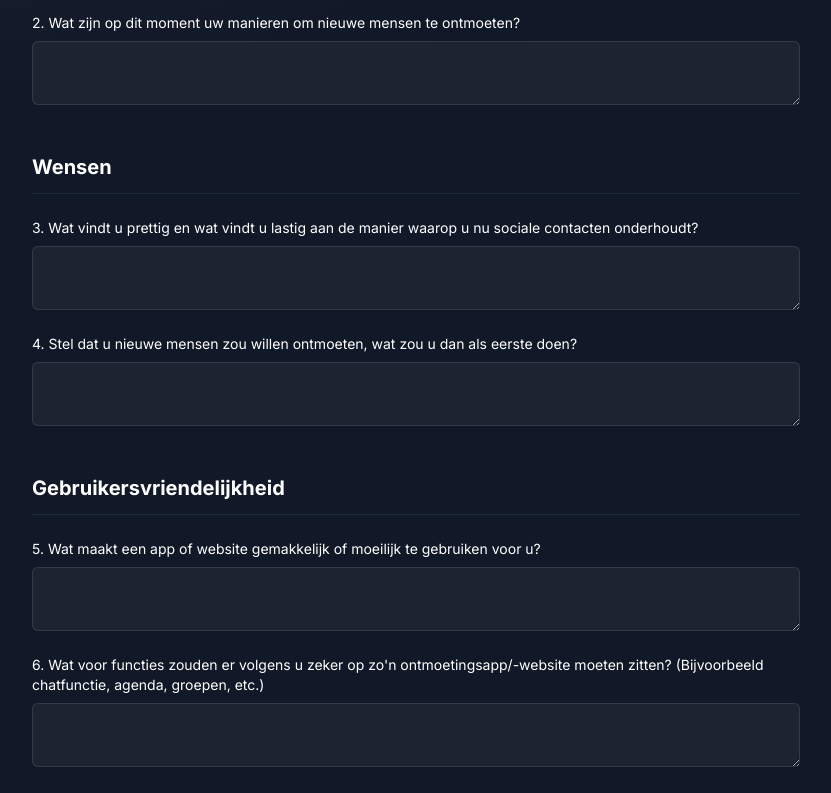
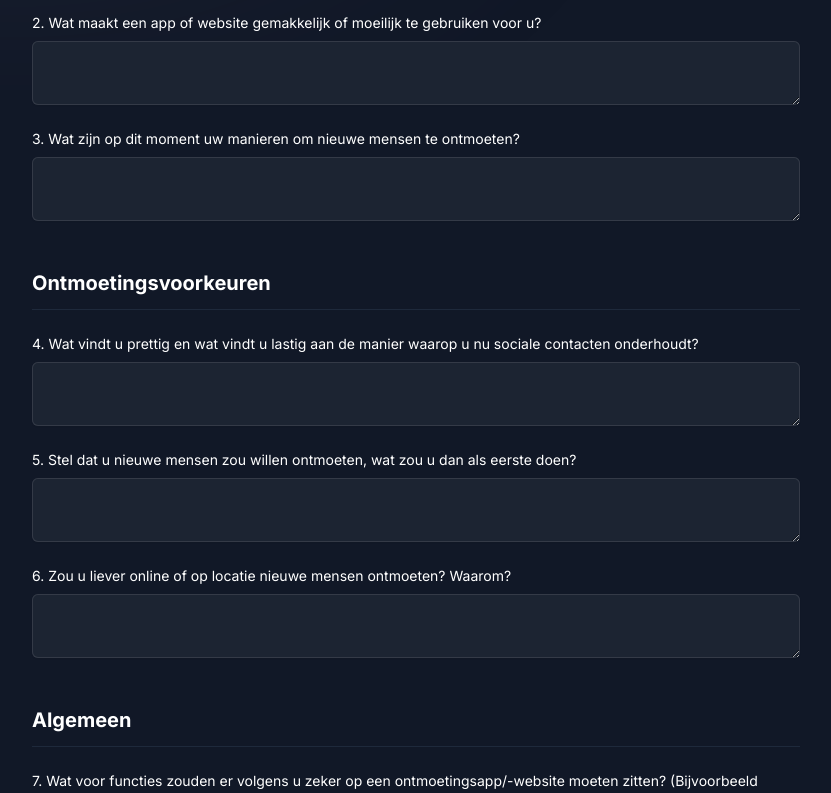
Before and after one commit to youri-pols/ontmoetingsplek-voor-ouderen-survey, a Next.js app: page / in a window 1280 px wide. Shown: the part 460-1253 px from the top of the page, without its empty margins (224-1055 px from the left). Built offline with nearby package versions, Linux system fonts and the light colour scheme.

Commit message:
Chaning questions order

```diff
--- a/pages/api/submit-form.js
+++ b/pages/api/submit-form.js
@@ -36,23 +36,23 @@ export default async function handler(req, res) {
             "1. Gebruikt u apps of websites voor sociale contacten? Zo ja, welke?: " +
             socialContact +
             "\n" +
-            "2. Wat zijn op dit moment uw manieren om nieuwe mensen te ontmoeten?: " +
+            "2. Wat maakt een app of website gemakkelijk of moeilijk te gebruiken voor u?: " +
+            irritations +
+            "\n" +
+            "3. Wat zijn op dit moment uw manieren om nieuwe mensen te ontmoeten?: " +
             howContact +
             "\n" +
-            "3. Wat vindt u prettig en wat vindt u lastig aan de manier waarop u nu sociale contacten onderhoudt?: " +
+            "4. Wat vindt u prettig en wat vindt u lastig aan de manier waarop u nu sociale contacten onderhoudt?: " +
             preferences +
             "\n" +
-            "4. Stel dat u nieuwe mensen zou willen ontmoeten, wat zou u dan als eerste doen?: " +
+            "5. Stel dat u nieuwe mensen zou willen ontmoeten, wat zou u dan als eerste doen?: " +
             newConnections +
             "\n" +
-            "5. Wat maakt een app of website gemakkelijk of moeilijk te gebruiken voor u?: " +
-            irritations +
+            "6. Zou u liever online of op locatie nieuwe mensen ontmoeten? Waarom?: " +
+            onlineOffline +
             "\n" +
-            "6. Wat voor functies zouden er volgens u zeker op zo'n ontmoetingsapp/-website moeten zitten? (Bijvoorbeeld chatfunctie, agenda, groepen, etc.): " +
+            "7. Wat voor functies zouden er volgens u zeker op een ontmoetingsapp/-website moeten zitten? (Bijvoorbeeld chatfunctie, agenda, groepen, etc.): " +
             functions +
-            "\n" +
-            "7. Zou u liever online of op locatie nieuwe mensen ontmoeten? Waarom?: " +
-            onlineOffline +
             "\n" +
             "8. Heeft u verder nog ideeën, wensen of tips om zo'n nieuw ontmoetingsplatform aantrekkelijk en toegankelijk te maken voor ouderen?: " +
             tips +
--- a/pages/index.tsx
+++ b/pages/index.tsx
@@ -95,28 +95,24 @@ export default function Home() {
                     {!isSubmitted ? (
                         <form className="mt-6 flex flex-col text-left gap-6" onSubmit={submitForm}>
                             <div className="divider">
-                                <h3 className="font-bold text-xl pb-3">Introductievragen</h3>
+                                <h3 className="font-bold text-xl pb-3">Huidige situatie</h3>
                                 <div className="h-[1px] w-full bg-slate-800"></div>
                             </div>
                             <TextField name="social-contact" value={socialContact} onChange={(newValue) => setSocialContact(newValue)} label={"1. Gebruikt u apps of websites voor sociale contacten? Zo ja, welke?"} />
-                            <TextField name="how-contact" value={howContact} onChange={(newValue) => setHowContact(newValue)} label={"2. Wat zijn op dit moment uw manieren om nieuwe mensen te ontmoeten?"} />
+                            <TextField name="irritations" value={irritations} onChange={(newValue) => setIrritations(newValue)} label={"2. Wat maakt een app of website gemakkelijk of moeilijk te gebruiken voor u?"} />
+                            <TextField name="how-contact" value={howContact} onChange={(newValue) => setHowContact(newValue)} label={"3. Wat zijn op dit moment uw manieren om nieuwe mensen te ontmoeten?"} />
                             <div className="divider mt-6">
-                                <h3 className="font-bold text-xl pb-3">Wensen</h3>
+                                <h3 className="font-bold text-xl pb-3">Ontmoetingsvoorkeuren</h3>
                                 <div className="h-[1px] w-full bg-slate-800"></div>
                             </div>
-                            <TextField name="preferences" value={preferences} onChange={(newValue) => setPreferences(newValue)} label={"3. Wat vindt u prettig en wat vindt u lastig aan de manier waarop u nu sociale contacten onderhoudt?"} />
-                            <TextField name="new-connections" value={newConnections} onChange={(newValue) => setNewConnections(newValue)} label={"4. Stel dat u nieuwe mensen zou willen ontmoeten, wat zou u dan als eerste doen?"} />
-                            <div className="divider mt-6">
-                                <h3 className="font-bold text-xl pb-3">Gebruikersvriendelijkheid</h3>
-                                <div className="h-[1px] w-full bg-slate-800"></div>
-                            </div>
-                            <TextField name="irritations" value={irritations} onChange={(newValue) => setIrritations(newValue)} label={"5. Wat maakt een app of website gemakkelijk of moeilijk te gebruiken voor u?"} />
-                            <TextField name="functions" value={functions} onChange={(newValue) => setFunctions(newValue)} label={"6. Wat voor functies zouden er volgens u zeker op zo'n ontmoetingsapp/-website moeten zitten? (Bijvoorbeeld chatfunctie, agenda, groepen, etc.)"} />
+                            <TextField name="preferences" value={preferences} onChange={(newValue) => setPreferences(newValue)} label={"4. Wat vindt u prettig en wat vindt u lastig aan de manier waarop u nu sociale contacten onderhoudt?"} />
+                            <TextField name="new-connections" value={newConnections} onChange={(newValue) => setNewConnections(newValue)} label={"5. Stel dat u nieuwe mensen zou willen ontmoeten, wat zou u dan als eerste doen?"} />
+                            <TextField name="online-offline" value={onlineOffline} onChange={(newValue) => setOnlineOffline(newValue)} label={"6. Zou u liever online of op locatie nieuwe mensen ontmoeten? Waarom?"} />
                             <div className="divider mt-6">
                                 <h3 className="font-bold text-xl pb-3">Algemeen</h3>
                                 <div className="h-[1px] w-full bg-slate-800"></div>
                             </div>
-                            <TextField name="online-offline" value={onlineOffline} onChange={(newValue) => setOnlineOffline(newValue)} label={"7. Zou u liever online of op locatie nieuwe mensen ontmoeten? Waarom?"} />
+                            <TextField name="functions" value={functions} onChange={(newValue) => setFunctions(newValue)} label={"7. Wat voor functies zouden er volgens u zeker op een ontmoetingsapp/-website moeten zitten? (Bijvoorbeeld chatfunctie, agenda, groepen, etc.)"} />
                             <TextField name="tips" value={tips} onChange={(newValue) => setTips(newValue)} label={"8. Heeft u verder nog ideeën, wensen of tips om zo'n nieuw ontmoetingsplatform aantrekkelijk en toegankelijk te maken voor ouderen?"} />
 
                             <Select label="9. Selecteer uw leeftijdscategorie" name="age" options={options_age} value={age} onChange={(e) => setAge(e.target.value)} />
```
